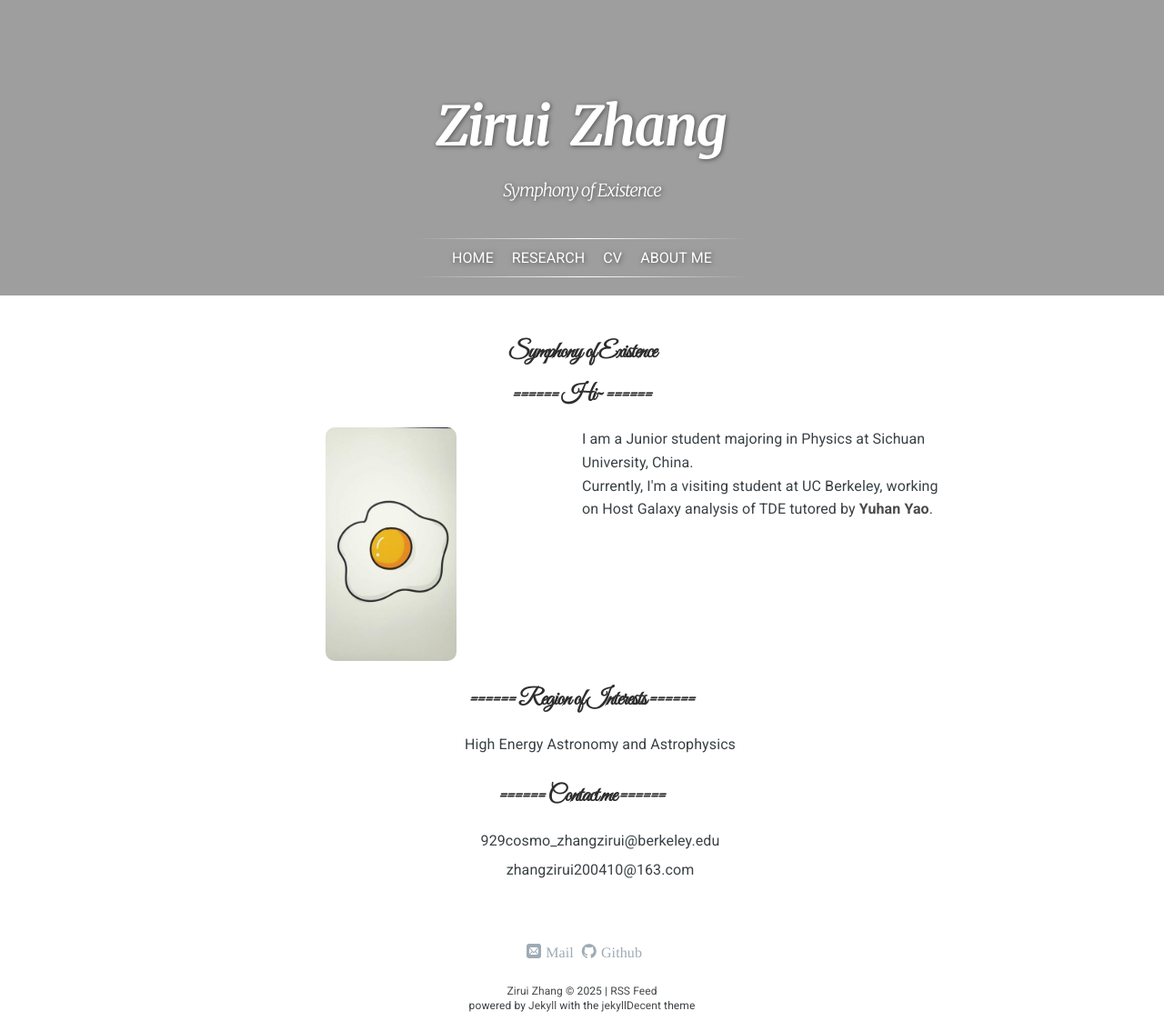
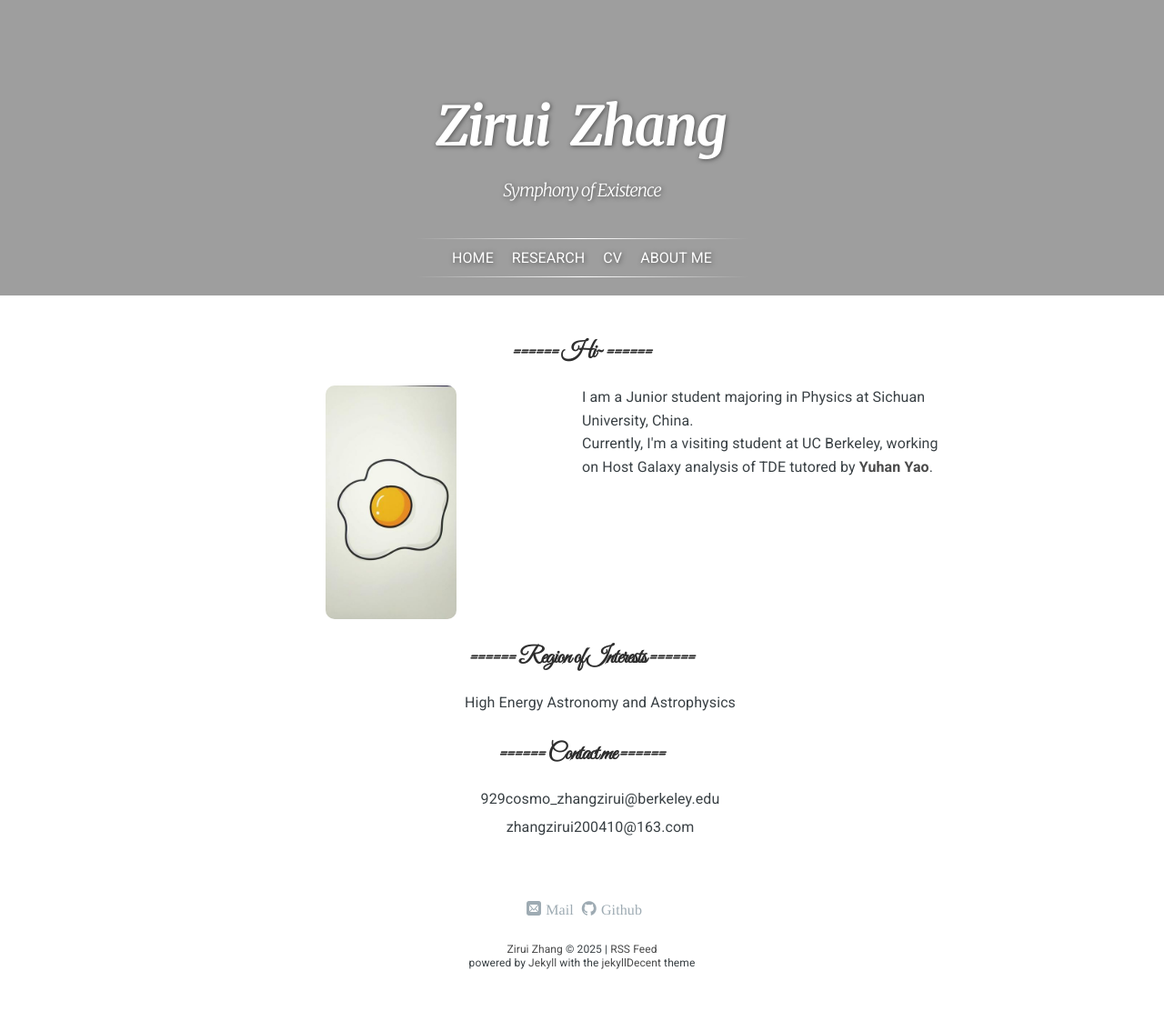
Before and after one commit to ZAKIRAM0/ZAKIRAM0.github.io, a Jekyll site: the page built from index.html, in a window 1280 px wide. Shown: the whole page at 91% size. Built offline with Jekyll 4.4.1, drawn with Linux system fonts in a browser that asks for light colours; nearby versions of some CDN libraries; some web fonts are replaced; library files that are not in the unit come from our copies; a script that is not in the unit is left out; comment, search, counter and statistics services are not loaded; after the commit the page ends 1088 px from its top, so only the background shows below that.

Commit message:
Update index.html

```diff
--- a/index.html
+++ b/index.html
@@ -20,7 +20,6 @@ layout: default
     <link href="https://fonts.googleapis.com/css2?family=Great+Vibes&display=swap" rel="stylesheet">
     <link href="https://fonts.googleapis.com/css2?family=Roboto:wght@400;700&display=swap" rel="stylesheet">
     <title>HomePage</title>
-    <h2 class="subtitle">Symphony of Existence</h2>
     <style>
         body {
             font-family: 'Roboto', sans-serif;
```
